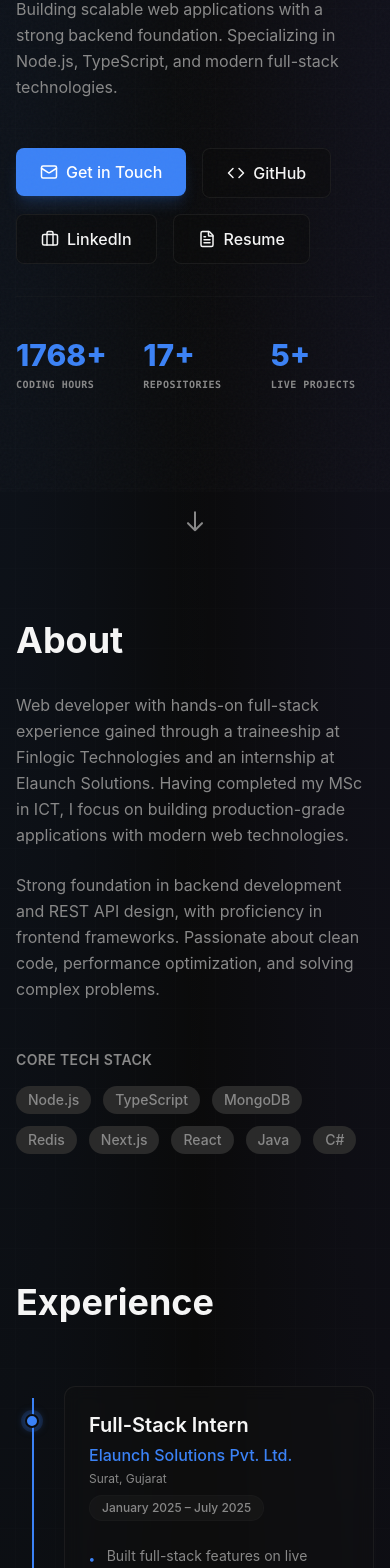
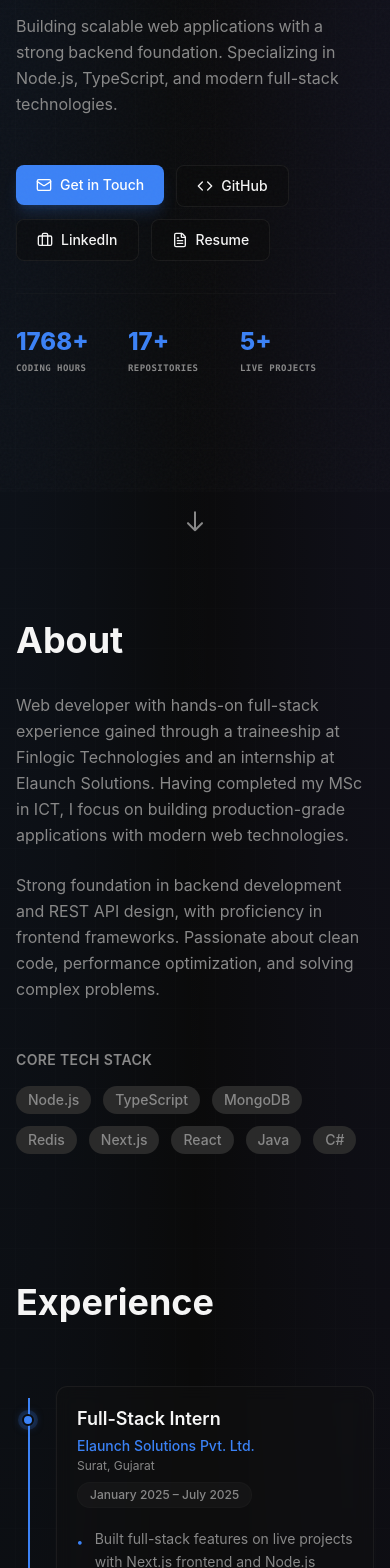
Before and after one commit to Pratham8955/portfolio, a Next.js app: page / in a window 390 px wide. Shown: the part 352-1920 px from the top of the page. Built offline with nearby package versions, Linux system fonts and the light colour scheme.

Commit message:
fix nav bar issue and add smothness

```diff
--- a/app/layout.tsx
+++ b/app/layout.tsx
@@ -2,6 +2,7 @@ import { Analytics } from '@vercel/analytics/next'
 import type { Metadata, Viewport } from 'next'
 import './globals.css'
 import { ThemeProvider } from './theme-provider'
+import { SmoothScrollProvider } from '@/components/smooth-scroll-provider'
 
 export const metadata: Metadata = {
   title: 'Pratham Sali | Full-Stack Developer',
@@ -33,6 +34,8 @@ export const metadata: Metadata = {
 }
 
 export const viewport: Viewport = {
+  width: 'device-width',
+  initialScale: 1,
   colorScheme: 'dark',
   themeColor: [{ media: '(prefers-color-scheme: dark)', color: '#fbbf24' }],
 }
@@ -46,8 +49,10 @@ export default function RootLayout({
     <html lang="en" className="bg-background">
       <body className="antialiased">
         <ThemeProvider>
-          {children}
-          {process.env.NODE_ENV === 'production' && <Analytics />}
+          <SmoothScrollProvider>
+            {children}
+            {process.env.NODE_ENV === 'production' && <Analytics />}
+          </SmoothScrollProvider>
         </ThemeProvider>
       </body>
     </html>
--- a/components/experience.tsx
+++ b/components/experience.tsx
@@ -45,7 +45,7 @@ export function Experience() {
           <DecodedText text="Experience" />
         </h2>
 
-        <div className="relative ml-4 md:ml-8">
+        <div className="relative ml-3 md:ml-8">
           {/* Connecting vertical line (draws down on scroll) */}
           <div className="absolute left-0 top-3 bottom-3 w-[2px] bg-muted/30">
             <motion.div
@@ -58,9 +58,9 @@ export function Experience() {
             />
           </div>
 
-          <div className="space-y-12">
+          <div className="space-y-10 md:space-y-12">
             {experiences.map((exp, idx) => (
-              <div key={idx} className="relative pl-8 md:pl-12">
+              <div key={idx} className="relative pl-7 md:pl-12">
                 {/* Timeline Dot */}
                 <div className="absolute left-0 -translate-x-1/2 top-[28px] z-10">
                   <motion.div
@@ -73,7 +73,7 @@ export function Experience() {
                       stiffness: 300,
                       damping: 15
                     }}
-                    className="w-3.5 h-3.5 rounded-full bg-accent border-2 border-background ring-4 ring-accent/15 shadow-[0_0_10px_rgba(59,130,246,0.5)]"
+                    className="w-3 h-3 md:w-3.5 md:h-3.5 rounded-full bg-accent border-2 border-background ring-4 ring-accent/15 shadow-[0_0_10px_rgba(59,130,246,0.5)]"
                   />
                 </div>
 
@@ -83,26 +83,28 @@ export function Experience() {
                   whileInView={{ opacity: 1, x: 0 }}
                   viewport={{ once: true, margin: '-10%' }}
                   transition={{ duration: 0.6, ease: 'easeOut', delay: idx * 0.1 }}
-                  className="subtle-border rounded-xl p-6 md:p-8 bg-card/40 backdrop-blur-sm hover:border-accent/40 hover:shadow-2xl hover:shadow-accent/5 transition-all duration-300 group"
+                  className="subtle-border rounded-xl p-5 md:p-8 bg-card/40 backdrop-blur-sm hover:border-accent/40 hover:shadow-2xl hover:shadow-accent/5 transition-all duration-300 group"
                 >
-                  <div className="flex flex-col md:flex-row md:items-start md:justify-between gap-2 mb-6">
-                    <div>
-                      <h3 className="text-xl md:text-2xl font-semibold text-foreground group-hover:text-accent transition-colors">
-                        {exp.role}
-                      </h3>
-                      <p className="text-accent font-medium mt-1">{exp.company}</p>
-                      <p className="text-xs text-muted-foreground group-hover:text-foreground mt-1 transition-colors">{exp.location}</p>
+                  <div className="flex flex-col gap-2 mb-5 md:mb-6">
+                    <div className="flex flex-col sm:flex-row sm:items-start sm:justify-between gap-2">
+                      <div className="flex-1 min-w-0">
+                        <h3 className="text-lg md:text-2xl font-semibold text-foreground group-hover:text-accent transition-colors leading-snug">
+                          {exp.role}
+                        </h3>
+                        <p className="text-accent font-medium mt-1 text-sm md:text-base">{exp.company}</p>
+                        <p className="text-xs text-muted-foreground group-hover:text-foreground mt-0.5 transition-colors">{exp.location}</p>
+                      </div>
+                      <p className="text-xs text-muted-foreground group-hover:text-foreground whitespace-nowrap font-medium bg-muted/30 px-3 py-1 rounded-full border border-border/20 self-start transition-colors">
+                        {exp.period}
+                      </p>
                     </div>
-                    <p className="text-xs text-muted-foreground group-hover:text-foreground whitespace-nowrap md:mt-1 font-medium bg-muted/30 px-3 py-1 rounded-full border border-border/20 self-start transition-colors">
-                      {exp.period}
-                    </p>
                   </div>
 
                   <ul className="space-y-3">
                     {exp.highlights.map((highlight, i) => (
                       <li key={i} className="flex gap-3 text-muted-foreground group-hover:text-foreground transition-colors">
-                        <span className="text-accent font-bold mt-1.5 text-xs">•</span>
-                        <span className="text-sm md:text-base leading-relaxed">{highlight}</span>
+                        <span className="text-accent font-bold mt-1.5 text-xs shrink-0">•</span>
+                        <span className="text-sm leading-relaxed">{highlight}</span>
                       </li>
                     ))}
                   </ul>
--- a/components/hero.tsx
+++ b/components/hero.tsx
@@ -119,13 +119,13 @@ export function Hero() {
           ))}
         </motion.div>
 
-        <motion.div variants={itemVariants} className="flex flex-wrap gap-4 pt-4">
+        <motion.div variants={itemVariants} className="flex flex-wrap gap-3 pt-4">
           <Magnetic>
             <a
               href="#contact"
-              className="inline-flex items-center gap-2 px-6 py-3 bg-accent text-accent-foreground font-medium rounded-lg hover:bg-accent/90 transition-colors shadow-lg shadow-accent/20"
+              className="inline-flex items-center gap-2 px-5 py-2.5 md:px-6 md:py-3 bg-accent text-accent-foreground font-medium rounded-lg hover:bg-accent/90 transition-colors shadow-lg shadow-accent/20 text-sm md:text-base"
             >
-              <Mail size={18} />
+              <Mail size={16} />
               Get in Touch
             </a>
           </Magnetic>
@@ -134,9 +134,9 @@ export function Hero() {
               href="https://github.com/Pratham8955"
               target="_blank"
               rel="noopener noreferrer"
-              className="inline-flex items-center gap-2 px-6 py-3 border border-border/50 bg-background/50 backdrop-blur-sm text-foreground font-medium rounded-lg hover:bg-muted/50 hover:border-accent/50 hover:text-accent transition-all duration-300"
+              className="inline-flex items-center gap-2 px-5 py-2.5 md:px-6 md:py-3 border border-border/50 bg-background/50 backdrop-blur-sm text-foreground font-medium rounded-lg hover:bg-muted/50 hover:border-accent/50 hover:text-accent transition-all duration-300 text-sm md:text-base"
             >
-              <Code size={18} />
+              <Code size={16} />
               GitHub
             </a>
           </Magnetic>
@@ -145,9 +145,9 @@ export function Hero() {
               href="https://www.linkedin.com/in/pratham-sali-7244a4216/"
               target="_blank"
               rel="noopener noreferrer"
-              className="inline-flex items-center gap-2 px-6 py-3 border border-border/50 bg-background/50 backdrop-blur-sm text-foreground font-medium rounded-lg hover:bg-muted/50 hover:border-accent/50 hover:text-accent transition-all duration-300"
+              className="inline-flex items-center gap-2 px-5 py-2.5 md:px-6 md:py-3 border border-border/50 bg-background/50 backdrop-blur-sm text-foreground font-medium rounded-lg hover:bg-muted/50 hover:border-accent/50 hover:text-accent transition-all duration-300 text-sm md:text-base"
             >
-              <Briefcase size={18} />
+              <Briefcase size={16} />
               LinkedIn
             </a>
           </Magnetic>
@@ -156,9 +156,9 @@ export function Hero() {
               href="/Pratham_Sali_Resume.pdf"
               target="_blank"
               rel="noopener noreferrer"
-              className="inline-flex items-center gap-2 px-6 py-3 border border-border/50 bg-background/50 backdrop-blur-sm text-foreground font-medium rounded-lg hover:bg-muted/50 hover:border-accent/50 hover:text-accent transition-all duration-300"
+              className="inline-flex items-center gap-2 px-5 py-2.5 md:px-6 md:py-3 border border-border/50 bg-background/50 backdrop-blur-sm text-foreground font-medium rounded-lg hover:bg-muted/50 hover:border-accent/50 hover:text-accent transition-all duration-300 text-sm md:text-base"
             >
-              <FileText size={18} />
+              <FileText size={16} />
               Resume
             </a>
           </Magnetic>
@@ -167,23 +167,23 @@ export function Hero() {
         {/* Stats Row */}
         <motion.div
           variants={itemVariants}
-          className="grid grid-cols-3 gap-6 pt-10 mt-2 max-w-xl border-t border-border/20"
+          className="grid grid-cols-3 gap-4 md:gap-6 pt-8 mt-2 w-full max-w-xs sm:max-w-sm md:max-w-xl border-t border-border/20"
         >
           <div>
-            <p className="text-3xl md:text-4xl font-extrabold text-accent">1768+</p>
-            <p className="text-[10px] md:text-xs text-muted-foreground mt-1 uppercase tracking-wider font-semibold font-mono">
+            <p className="text-2xl sm:text-3xl md:text-4xl font-extrabold text-accent">1768+</p>
+            <p className="text-[9px] sm:text-[10px] md:text-xs text-muted-foreground mt-1 uppercase tracking-wider font-semibold font-mono">
               Coding Hours
             </p>
           </div>
           <div>
-            <p className="text-3xl md:text-4xl font-extrabold text-accent">17+</p>
-            <p className="text-[10px] md:text-xs text-muted-foreground mt-1 uppercase tracking-wider font-semibold font-mono">
+            <p className="text-2xl sm:text-3xl md:text-4xl font-extrabold text-accent">17+</p>
+            <p className="text-[9px] sm:text-[10px] md:text-xs text-muted-foreground mt-1 uppercase tracking-wider font-semibold font-mono">
               Repositories
             </p>
           </div>
           <div>
-            <p className="text-3xl md:text-4xl font-extrabold text-accent">5+</p>
-            <p className="text-[10px] md:text-xs text-muted-foreground mt-1 uppercase tracking-wider font-semibold font-mono">
+            <p className="text-2xl sm:text-3xl md:text-4xl font-extrabold text-accent">5+</p>
+            <p className="text-[9px] sm:text-[10px] md:text-xs text-muted-foreground mt-1 uppercase tracking-wider font-semibold font-mono">
               Live Projects
             </p>
           </div>
--- /dev/null
+++ b/components/smooth-scroll-provider.tsx
@@ -0,0 +1,30 @@
+'use client'
+
+import { useEffect } from 'react'
+import Lenis from 'lenis'
+
+export function SmoothScrollProvider({ children }: { children: React.ReactNode }) {
+  useEffect(() => {
+    const lenis = new Lenis({
+      duration: 1.2,
+      easing: (t: number) => Math.min(1, 1.001 - Math.pow(2, -10 * t)),
+      smoothWheel: true,
+      wheelMultiplier: 0.8,
+      touchMultiplier: 1.5,
+    })
+
+    function raf(time: number) {
+      lenis.raf(time)
+      requestAnimationFrame(raf)
+    }
+
+    const rafId = requestAnimationFrame(raf)
+
+    return () => {
+      cancelAnimationFrame(rafId)
+      lenis.destroy()
+    }
+  }, [])
+
+  return <>{children}</>
+}
--- a/package.json
+++ b/package.json
@@ -14,6 +14,7 @@
     "class-variance-authority": "^0.7.1",
     "clsx": "^2.1.1",
     "framer-motion": "^12.42.2",
+    "lenis": "^1.3.25",
     "lucide-react": "^1.16.0",
     "next": "16.2.6",
     "react": "19.2.4",
```
Also changed, not shown: components/nav.tsx (+11 -9 lines), components/projects.tsx (+4 -4 lines), components/ui/card-spotlight.tsx (added, +69 -0 lines), components/ui/hero-spotlight.tsx (added, +71 -0 lines), 1 other file (tests, documents, lock files or other folders).
